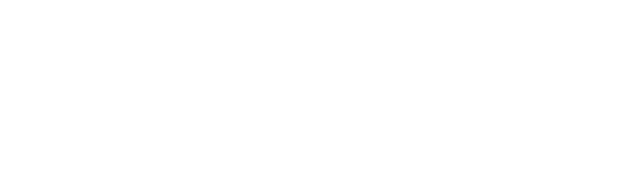
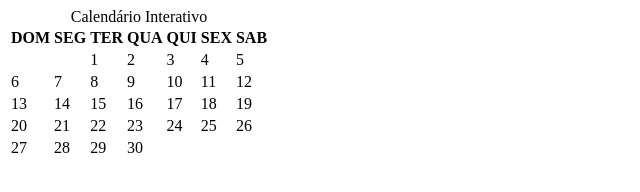
Before and after one commit to MatheusVenturaNellessen/tarefa2, a plain HTML site: page index.html in a window 1280 px wide. Shown: the whole page, without its empty margins (0-640 px from the left). Drawn offline with Linux system fonts and the light colour scheme.

Commit message:
feat: adciona um elemento table no index.html
a tabela simula o mês Abril  de 2025

```diff
--- a/index.html
+++ b/index.html
@@ -6,6 +6,70 @@
     <title>Calendário Interativo</title>
 </head>
 <body>
-
+    <main>
+        <section>
+            <table>
+                <caption>Calendário Interativo</caption>
+                <thead>
+                    <tr>
+                        <th>DOM</th>
+                        <th>SEG</th>
+                        <th>TER</th>
+                        <th>QUA</th>
+                        <th>QUI</th>
+                        <th>SEX</th>
+                        <th>SAB</th>
+                    </tr>
+                </thead>
+                <tbody>
+                    <tr>
+                        <td></td>
+                        <td></td>
+                        <td>1</td>
+                        <td>2</td>
+                        <td>3</td>
+                        <td>4</td>
+                        <td>5</td>
+                    </tr>
+                    <tr>
+                        <td>6</td>
+                        <td>7</td>
+                        <td>8</td>
+                        <td>9</td>
+                        <td>10</td>
+                        <td>11</td>
+                        <td>12</td>
+                    </tr>
+                    <tr>
+                        <td>13</td>
+                        <td>14</td>
+                        <td>15</td>
+                        <td>16</td>
+                        <td>17</td>
+                        <td>18</td>
+                        <td>19</td>
+                    </tr>
+                    <tr>
+                        <td>20</td>
+                        <td>21</td>
+                        <td>22</td>
+                        <td>23</td>
+                        <td>24</td>
+                        <td>25</td>
+                        <td>26</td>
+                    </tr>
+                    <tr>
+                        <td>27</td>
+                        <td>28</td>
+                        <td>29</td>
+                        <td>30</td>
+                        <td></td>
+                        <td></td>
+                        <td></td>
+                    </tr>
+                </tbody>
+            </table>
+        </section>
+    </main>
 </body>
 </html>
```
